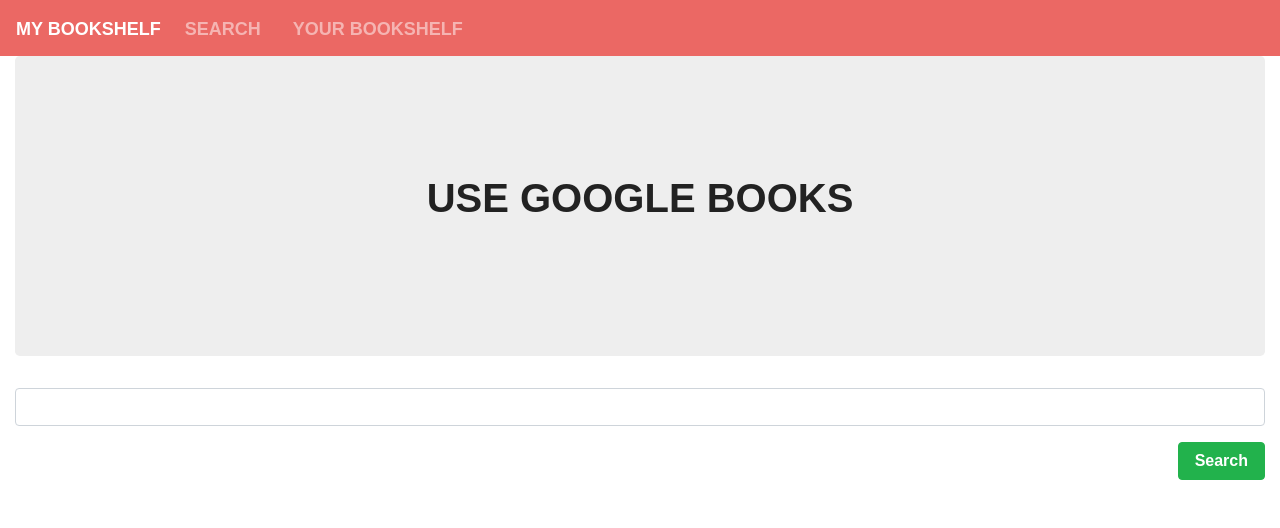
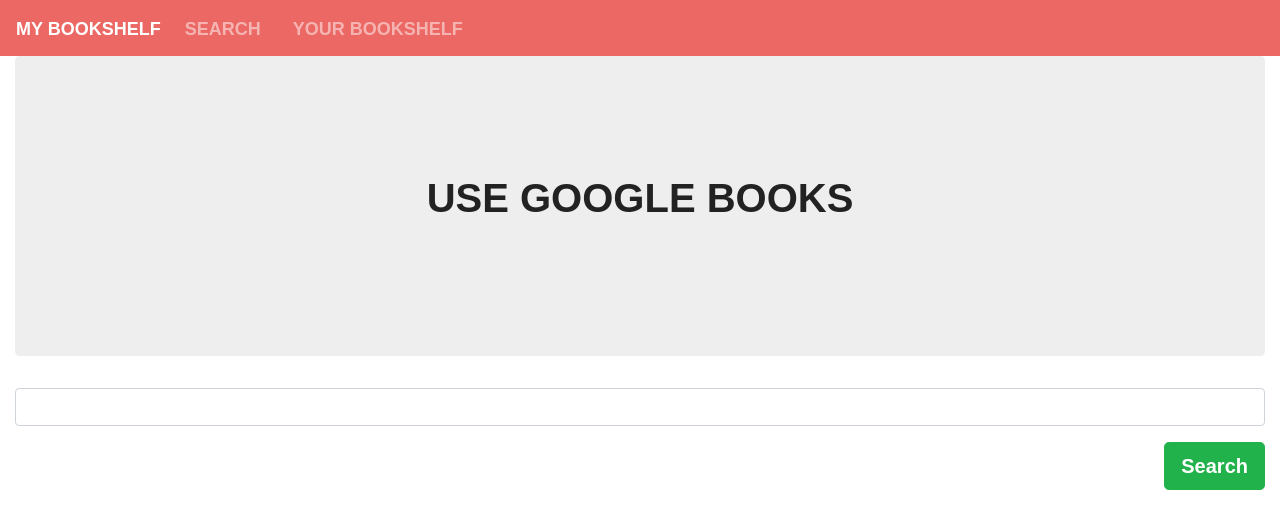
Before and after one commit to mdothman/mybookshelf, a React (Create React App) app in the folder client/: page / in a window 1280 px wide. Shown: the top 528 px of the page. Built offline with nearby package versions, Linux system fonts and the light colour scheme; a web font is replaced by a local one.

Commit message:
I made button styling consistent

```diff
--- a/client/src/components/SaveButton/Button.js
+++ b/client/src/components/Button/index.js
@@ -5,7 +5,7 @@
   return (
     <button onClick={onClick}
     className={["btn btn-lg", `btn-${type}`, className].join(" ")}
-    style={{ marginBottom: 10}}
+    style={{float:"right", marginBottom: 10}}
     >
       {children}
     </button>
--- a/client/src/components/DeleteBtn/index.js
+++ b/client/src/components/DeleteBtn/index.js
@@ -1,13 +1,14 @@
 import React from "react";
+import Button from '../Button';
 import "./style.css";
 
 // The ...props means, spread all of the passed props onto this element
 // That way we don't have to define them all individually
 function DeleteBtn(props) {
   return (
-    <span className="delete-btn" {...props} role="button" tabIndex="0">
-      ✗
-    </span>
+    <Button className="delete-btn" {...props} role="button" tabIndex="0">
+      Remove ✗
+    </Button>
   );
 }
 
--- a/client/src/components/Form/index.js
+++ b/client/src/components/Form/index.js
@@ -1,4 +1,5 @@
 import React from "react";
+import Button from '../Button';
 
 // This file exports the Input, TextArea, and FormBtn components
 
@@ -20,16 +21,8 @@
 
 export function FormBtn(props) {
   return (
-    <button {...props} style={{ float: "right", marginBottom: 10 }} className="btn btn-success">
+    <Button {...props} style={{ float: "right", marginBottom: 10 }} className="btn btn-success">
       {props.children}
-    </button>
+    </Button>
   );
 }
-
-export function SearchBtn(props) {
-  return (
-    <button {...props} style={{ float: "right", marginBottom: 10 }} className="btn btn-success">
-      {props.children}
-    </button>
-  );
-}
--- a/client/src/components/SaveButton/index.js
+++ b/client/src/components/SaveButton/index.js
@@ -1,6 +1,6 @@
 import React from "react";
 import axios from "axios"
-import Button from "./Button";
+import Button from "../Button";
 import "./style.css";
 
 // This button takes the props from the button and stores it in the object we call "book"
```
